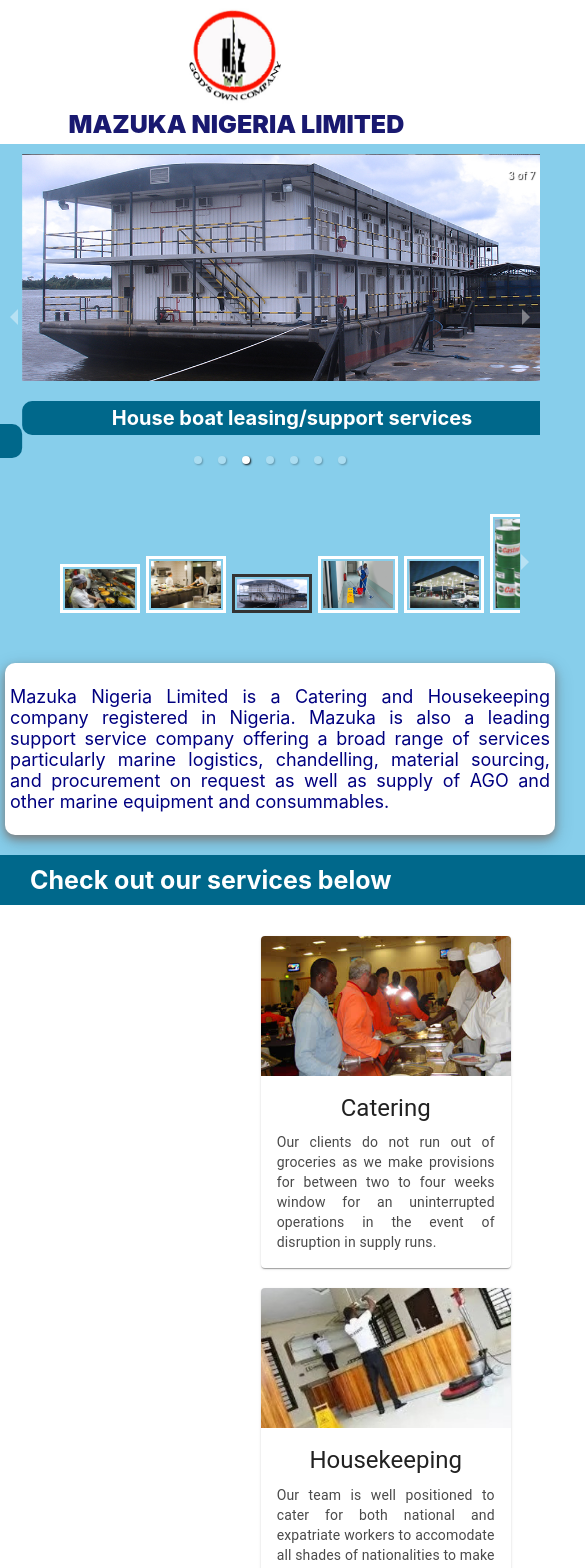
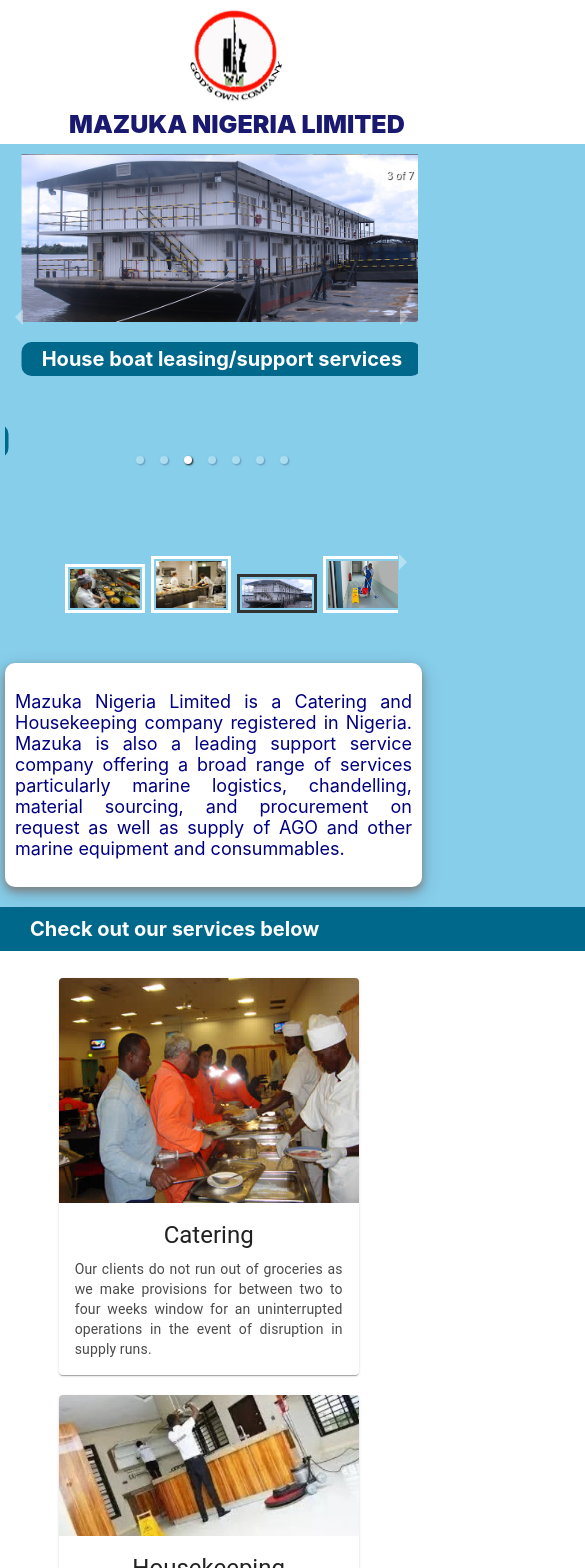
Before and after one commit to momarketplace/mazuka-frontend, a React (Create React App) app: page / in a window 390 px wide. Shown: the top 1568 px of the page, 585 px wide, since content can reach past the window. Built offline with nearby package versions, Linux system fonts and the light colour scheme.

Commit message:
style: make responsive

```diff
--- a/src/index.css
+++ b/src/index.css
@@ -72,16 +72,19 @@
 }
 
 .carousal-content {
-  max-width: 60%;
+  max-width: 50%;
   margin: 5px;
 }
 
 img {
   max-height: 250px;
+  height: auto;
+  width: 100%;
 }
 
 .caro-div {
   max-height: 499 !important;
+  max-width: 400px;
 }
 
 .caro-div>img {
@@ -97,43 +100,6 @@
   border-radius: 10px;
 }
 
-@media screen and (max-width: 600px){
-  .mazuka-header{
-    display: flex;
-    flex-direction: column;
-  }
-}
-
-@media screen and (max-width:600px){
-  .carousal {
-    display: block;
-    width: 100%;
-    padding-bottom: 10px;
-
-  }
-  .carousal-content {
-    width: 70%;
-    max-width: 70%;
-    display: block;
-    margin-right: auto;
-    margin-left: auto;
-    margin-top: 10px;
-  }
-  .description {
-    width: 80% !important;
-    padding: 5px;
-    max-width: 70% !important;
-  }
-  .caro-div img {
-    display: block;
-    margin-left: auto;
-    margin-right: auto;
-  }
-
-}
-
-
-
 .ourservice-container {
   display: flex;
   flex-wrap: wrap;
@@ -146,16 +112,17 @@
   color: #fff;
   padding: 10px;
   margin-top: 0;
+  text-align: center;
 }
 .ourservice-container > div {
-  width: 270px;
-  max-width: 250px;
+  width: 300px;
+  max-width: 400px;
   margin: 5px;
   padding: 5px;
 }
 
 .ourservice-container > div > img {
-  width: 200px;
+  width: 100%;
   object-fit: contain;
 }
 
@@ -163,7 +130,7 @@
   text-align: center;
 }
 
-
+/* experience section */
 
 .experience-container {
   display: flex;
@@ -175,6 +142,16 @@
 
 .experience {
   max-width: 50%;
+}
+
+.experience > h2 {
+  text-align: center;
+}
+
+.experience > p {
+  text-align: center;
+  color: #4a4a4a;
+  font-size: 14px;
 }
 
 .clients {
@@ -203,21 +180,7 @@
   font-size: 14px;
 }
 
-@media screen and (max-width:600px) {
-  .ourservice-container {
-    display: flex;
-    flex-wrap: nowrap;
-    justify-content: center;
-    align-items: center;
-  }
-  .ourservices > h2 {
-    text-align: left;
-    font-size: 25px;
-    padding-left: 30px;
-  }
 
-
-}
 
 
 .mazuka-footer {
@@ -252,28 +215,32 @@
   font-size: 13px;
 }
 
-
-
 @media screen and (max-width:600px) {
   .mazuka-header {
     flex-direction: column;
     max-width: 60%;
+    margin-left: -60px;
   }
+
   .carousal {
    width: 100%;
-   max-width: 100%;
+   max-width: 85%;
    display: flex;
    flex-direction: column-reverse;
+   padding-bottom: 10px;
   }
+
+    .carousal-content {
+      width: 90% !important;
+      max-width: 50% !important;
+      margin-top: 10px;
+      align-self: baseline;
+      margin-left: 5px !important;
+    }
+
   .description {
-    width: 90%;
-    max-width: 80%;
+    max-width: 48%;
    margin-bottom: 10px;
-  }
-  .carousal-content {
-
-    margin-left: 0px;
-
   }
 
   .ourservice-container {
@@ -285,18 +252,46 @@
     margin-left: auto;
   }
 
+    .ourservices>h2 {
+      text-align: left;
+      font-size: 25px;
+      padding-left: 30px;
+      font-size: 20px;
+    }
   .experience-container {
     display: flex;
     flex-direction: column;
   }
 
+     .experience {
+       max-width: 95%;
+     }
+
+     .experience>h2 {
+       text-align: left;
+       margin-left: 50px;
+     }
+
+     .experience>p {
+       max-width: 40%;
+       text-align: left;
+     }
+
+     .clients {
+       width: 45%;
+     }
+
+     .policy {
+       max-width: 40%;
+       align-self: baseline;
+       text-align: justify;
+     }
+
   .mazuka-footer {
    display: flex;
    flex-direction: column;
-   align-items: center;
-    max-width: 80%;
-    margin-left: auto;
-    margin-right: auto;
+   align-self: baseline;
+    padding-bottom: 50px;
   }
 
   .office {
@@ -307,7 +302,6 @@
 
   .contact {
     max-width: 80%;
-    align-self:self-start;
-    margin-left: 80px;
+    align-self:baseline;
   }
 }
--- a/src/pages/Home.js
+++ b/src/pages/Home.js
@@ -1,70 +1,57 @@
 
-import React, { useEffect, useState } from 'react';
+import React from 'react';
 import "react-responsive-carousel/lib/styles/carousel.min.css"; // requires a loader
 import { Carousel } from 'react-responsive-carousel';
 
 
 import Card from '@mui/material/Card';
-import CardActions from '@mui/material/CardActions';
+//import CardActions from '@mui/material/CardActions';
 import CardContent from '@mui/material/CardContent';
 import CardMedia from '@mui/material/CardMedia';
-import Button from '@mui/material/Button';
+//import Button from '@mui/material/Button';
 import Typography from '@mui/material/Typography';
 import { CardActionArea } from '@mui/material';
 
 
 function Home() {
-    const [trackImage, setTrackImage] = useState([])
-    const [check, setCheck] = useState(true)
-
-
-    useEffect(() =>{
-        if(check) {
-        setTrackImage(["catering-y1.jpeg","catering-y.jpeg", "houseboat.jpg", "laundry.jpg", "mazuka-ago.jpg","marine-consumables.jpg","catering-y2.jpeg"])
-    }
-
-
-    },[])
-
-
 
   return (
-    <div style={{width:"100%"}}>
+    <div style={{maxWidth:"100%"}}>
 
             <div className='carousal'>
                 <div className='description'>
                 <p>Mazuka Nigeria Limited is a Catering and Housekeeping company registered in Nigeria. Mazuka is also a leading support service company offering a broad range of services particularly marine logistics, chandelling, material sourcing, and procurement on request as well as supply of AGO and other marine equipment and consummables.</p>
             </div>
             <div className="carousal-content">
-                <Carousel autoPlay>
+                <Carousel infiniteLoop useKeyboardArrows autoPlay>
 
             <div className='caro-div'>
-                    <img src={`/images/${trackImage[0]}`} alt=""/>
+                    <img src="/images/catering-y1.jpeg" alt=""/>
                     <p>Catering Services</p>
                 </div>
                 <div className='caro-div'>
-                    <img src={`/images/${trackImage[1]}`} alt=""/>
+                    <img src="/images/catering-y.jpeg" alt=""/>
                     <p>Catering Services</p>
                 </div>
                 <div className='caro-div'>
-                    <img src={`/images/${trackImage[2]}`} alt=""/>
+                    <img src="/images/houseboat.jpg" alt=""/>
                     <p>House boat leasing/support services</p>
                 </div>
 
                 <div className='caro-div'>
-                    <img src={`/images/${trackImage[3]}`} alt=""/>
+                    <img src="/images/laundry.jpg" alt=""/>
                     <p>House keeping Services</p>
                 </div>
                 <div className='caro-div'>
-                    <img src={`/images/${trackImage[4]}`} alt=""/>
+                    <img src="/images/mazuka-ago.jpg" alt=""/>
                     <p>Ago supplies</p>
                 </div>
                 <div className='caro-div'>
-                    <img src={`/images/${trackImage[5]}`} alt=""/>
+                    <img src="/images/marine-consumables.jpg" alt=""/>
                     <p>Marine consumable</p>
                 </div>
                 <div className='caro-div'>
-                    <img src={`/images/${trackImage[6]}`} alt=""/>
+                    <img src="/images/catering-y2.jpeg" alt=""/>
                     <p>Catering Services</p>
                 </div>
 
@@ -134,7 +121,7 @@
         />
         <CardContent>
           <Typography gutterBottom variant="h5" component="div" sx={{textAlign:"center"}}>
-           chandelling
+           Chandelling
           </Typography>
           <Typography variant="body2" color="text.secondary" sx={{fontSize:"14px", color:"#4a4a4a", textAlign:"justify"}}>
            Our clients expressed satisfaction with our services including but not limited to Wrightlinks Logistic Service Limited, Ocean Marine and Tankers Nigeria Limited, Dreging International Service (Nig,) and World Carrier Corporation.
@@ -199,8 +186,8 @@
         {/* experience will come in here */}
         <div className='experience-container'>
             <div className='experience'>
-            <h2 style={{textAlign:"center"}}>Our Experince</h2>
-            <p style={{textAlign:"center", fontSize:"14px", color:'#4a4a4a'}}>We have gained vast and unquantifiable experience in the industry. We are still in the business of satisfying our clients. Some of our clients include:</p>
+            <h2>Our Experince</h2>
+            <p>We have gained vast and unquantifiable experience in the industry. We are still in the business of satisfying our clients. Some of our clients include:</p>
             <div className='clients'>
                 <div>
                     <img src="/images/chevron1.png" alt=""/>
```
